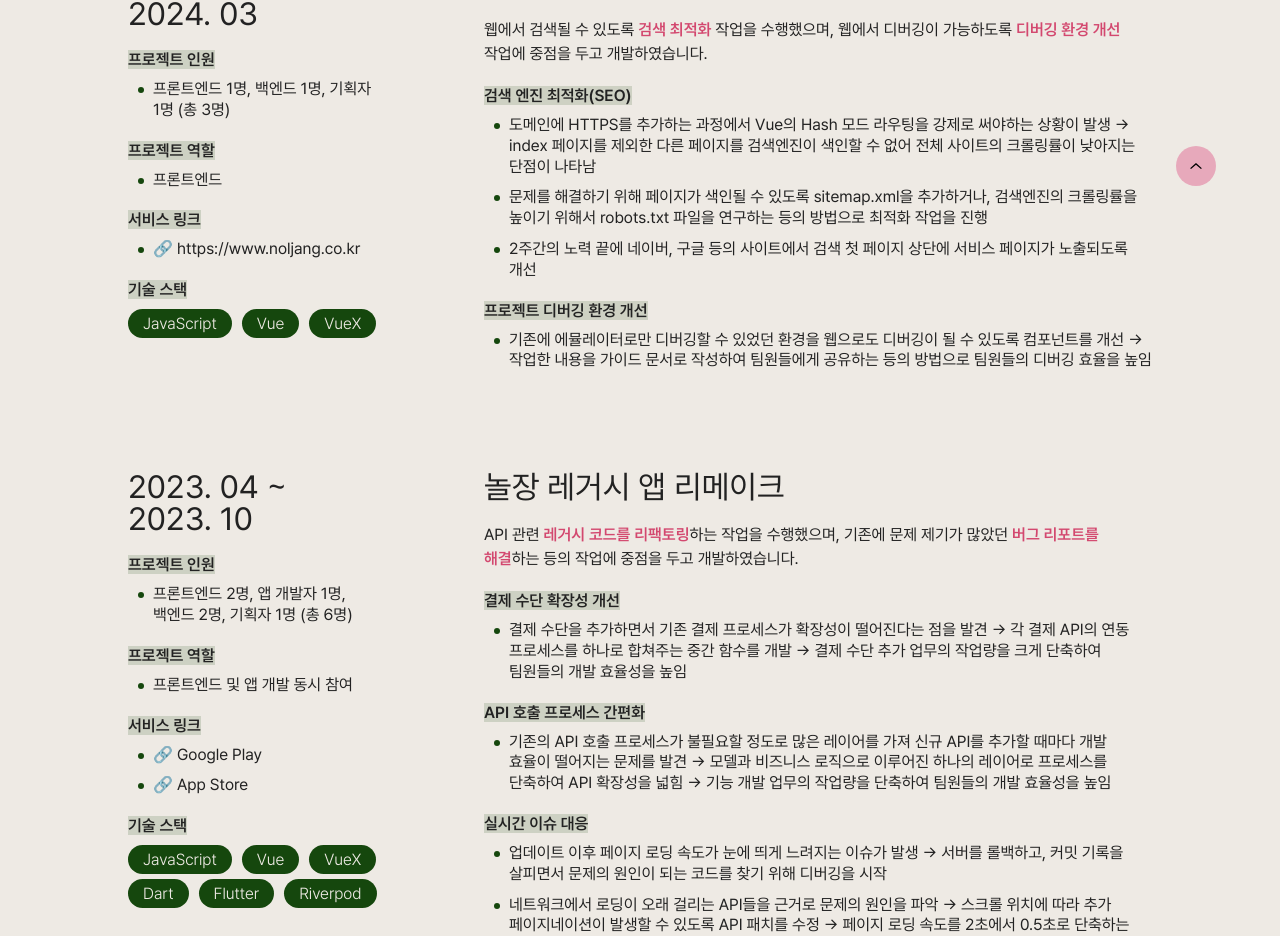
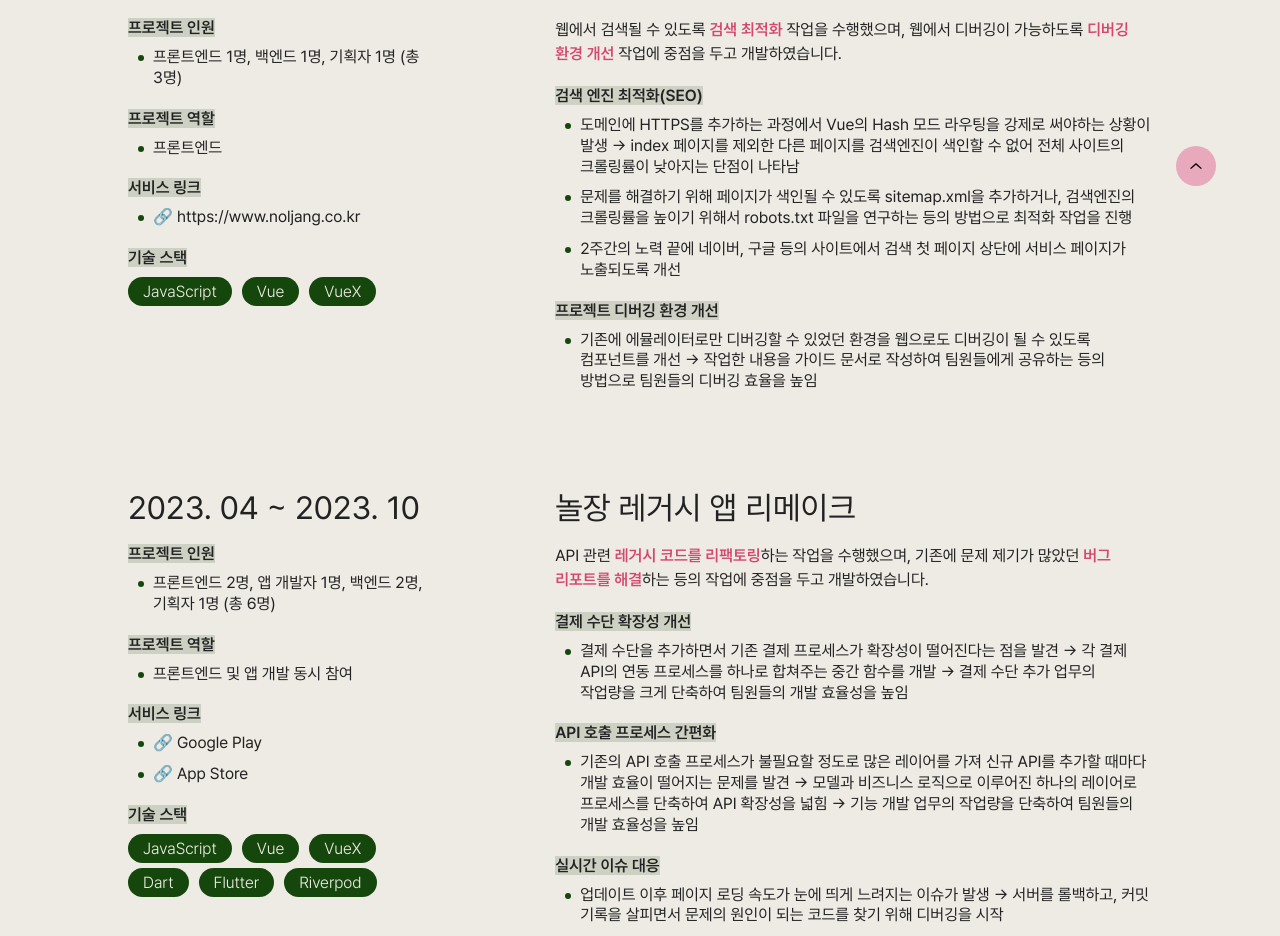
Before and after one commit to KimHyunLo/PERFAN, a React (Vite) app: page /projects in a window 1280 px wide. Shown: the part 574-1510 px from the top of the page. Built offline with nearby package versions, Linux system fonts and the light colour scheme.

Commit message:
update: Projects 페이지 리스트 리팩토링

```diff
--- a/src/components/Components.jsx
+++ b/src/components/Components.jsx
@@ -10,7 +10,7 @@ const Loader = React.lazy(() => import('./Loader'))
 const ScrollButton = React.lazy(() => import('./ScrollButton'))
 const Scrollbar = React.lazy(() => import('./Scrollbar'))
 const CareerItem = React.lazy(() => import('./CareerItem'))
-const HighlightList = React.lazy(() => import('./HighlightList'))
+const HighlightItem = React.lazy(() => import('./HighlightItem'))
 const KeywordList = React.lazy(() => import('./KeywordList'))
 
 export {
@@ -24,6 +24,6 @@ export {
   ScrollButton,
   Scrollbar,
   CareerItem,
-  HighlightList,
+  HighlightItem,
   KeywordList,
 }
--- a/src/components/HighlightList.jsx
+++ b/src/components/HighlightItem.jsx
@@ -6,7 +6,7 @@ const StyledMain = styled.div`
   font-weight: bold;
 `
 
-const StyledSubList = styled.ul`
+const StyledList = styled.ul`
   li {
     position: relative;
     word-break: keep-all;
@@ -28,15 +28,13 @@ const StyledSubList = styled.ul`
   }
 `
 
-function HighlightList({ main, children }) {
+function HighlightItem({ main, children }) {
   return (
-    <ul>
-      <li>
-        <StyledMain>{main}</StyledMain>
-        <StyledSubList>{children}</StyledSubList>
-      </li>
-    </ul>
+    <li>
+      <StyledMain>{main}</StyledMain>
+      <StyledList>{children}</StyledList>
+    </li>
   )
 }
 
-export default HighlightList
+export default HighlightItem
--- a/src/data/contants.js
+++ b/src/data/contants.js
@@ -1,48 +1,3 @@
-export const projects = [
-  {
-    title: 'Noljang Web',
-    period: '2023. 11 ~ 2024. 02',
-    member: '프론트엔드 1명, 백엔드 1명, 기획자 1명 (총 3명)',
-    role: '프론트엔드',
-    introduction: '"놀장" 어플 홍보 목적으로 웹뷰에서 웹버전으로 리뉴얼한 프로젝트입니다.',
-    links: ['https://www.noljang.co.kr/#/'],
-    languages: [{ name: 'Javascript', isMostUsed: false }],
-    libraries: [{ name: 'VueX', isMostUsed: false }],
-    frameworks: [{ name: 'Vue', isMostUsed: true }],
-    chargeList: ['검색 엔진 최적화(SEO)', '프로젝트 리팩토링', '컴포넌트 유지보수'],
-  },
-  {
-    title: 'Noljang App',
-    period: '2023. 04 ~ 2023. 10',
-    member: '프론트엔드 2명, 앱 개발자 1명, 백엔드 2명, 기획자 1명 (총 6명)',
-    role: '프론트엔드 및 앱 개발 동시 참여',
-    introduction: 'E-커머스 플랫폼 네이티브 앱을 플러터 앱으로 리메이크한 프로젝트입니다.',
-    links: [
-      'https://play.google.com/store/apps/details?id=kr.wiju.noljang',
-      'https://apps.apple.com/kr/app/%EB%86%80%EC%9E%A5/id1169889915',
-    ],
-    languages: [
-      { name: 'Javascript', isMostUsed: false },
-      { name: 'Dart', isMostUsed: false },
-    ],
-    libraries: [
-      { name: 'Riverpod', isMostUsed: false },
-      { name: 'VueX', isMostUsed: false },
-    ],
-    frameworks: [
-      { name: 'Vue', isMostUsed: true },
-      { name: 'Flutter', isMostUsed: true },
-    ],
-    chargeList: [
-      '서비스 안정화',
-      '신규 결제 수단 기능 추가',
-      'API 호출 프로세스 간편화',
-      '서비스 인지도 개선',
-      '프로젝트 리팩토링',
-    ],
-  },
-]
-
 export const careerList = [
   {
     title: '전통시장 대표 플랫폼 서비스 앱 운영 스타트업',
--- a/src/features/projects/ProjectList.jsx
+++ b/src/features/projects/ProjectList.jsx
@@ -1,5 +1,5 @@
 import styled from 'styled-components'
-import { HighlightList, KeywordList } from '../../components/Components'
+import { HighlightItem, KeywordList } from '../../components/Components'
 
 const StyledLayout = styled.div`
   width: 80%;
@@ -20,8 +20,8 @@ const StyledProjectList = styled.ul`
 const StyledProjectItem = styled.li`
   position: relative;
   display: grid;
-  grid-template-columns: 25% 1fr;
-  column-gap: 10rem;
+  grid-template-columns: 30% 1fr;
+  column-gap: 12rem;
 
   @media only screen and (max-width: 1024px) {
     grid-template-columns: none;
@@ -44,9 +44,9 @@ const StyledLeftSide = styled.aside`
 `
 
 const StyledRightSide = styled.section`
-  & > ul {
-    margin-top: 20px;
-  }
+  display: flex;
+  flex-direction: column;
+  gap: 2rem;
 `
 
 const StyledDate = styled.h4`
@@ -57,13 +57,9 @@ const StyledDate = styled.h4`
   }
 `
 
-const StyledParagraph = styled.p`
-  margin-top: 20px;
-
-  em {
-    color: var(--highlight);
-    font-weight: 600;
-  }
+const StyledEm = styled.em`
+  color: var(--highlight);
+  font-weight: 600;
 `
 
 function ProjectList() {
@@ -84,33 +80,33 @@ function NoljangWeb() {
         <StyledDate>
           2023. 11 ~ <div>2024. 03</div>
         </StyledDate>
-        <HighlightList main="프로젝트 인원">
+        <HighlightItem main="프로젝트 인원">
           <li>프론트엔드 1명, 백엔드 1명, 기획자 1명 (총 3명)</li>
-        </HighlightList>
-        <HighlightList main="프로젝트 역할">
+        </HighlightItem>
+        <HighlightItem main="프로젝트 역할">
           <li>프론트엔드</li>
-        </HighlightList>
-        <HighlightList main="서비스 링크">
+        </HighlightItem>
+        <HighlightItem main="서비스 링크">
           <li>
             <a href="https://www.noljang.co.kr" target="_blank">
               🔗 https://www.noljang.co.kr
             </a>
           </li>
-        </HighlightList>
+        </HighlightItem>
         <KeywordList main="기술 스택">
           <li>JavaScript</li>
           <li>Vue</li>
           <li>VueX</li>
         </KeywordList>
       </StyledLeftSide>
-
       <StyledRightSide>
         <h4>놀장 웹 버전 리뉴얼</h4>
-        <StyledParagraph>
-          웹에서 검색될 수 있도록 <em>검색 최적화</em> 작업을 수행했으며, 웹에서 디버깅이 가능하도록{' '}
-          <em>디버깅 환경 개선</em> 작업에 중점을 두고 개발하였습니다.
-        </StyledParagraph>
-        <HighlightList main="검색 엔진 최적화(SEO)">
+        <p>
+          웹에서 검색될 수 있도록 <StyledEm>검색 최적화</StyledEm> 작업을 수행했으며, 웹에서
+          디버깅이 가능하도록 <StyledEm>디버깅 환경 개선</StyledEm> 작업에 중점을 두고
+          개발하였습니다.
+        </p>
+        <HighlightItem main="검색 엔진 최적화(SEO)">
           <li>
             도메인에 HTTPS를 추가하는 과정에서 Vue의 Hash 모드 라우팅을 강제로 써야하는 상황이 발생
             → index 페이지를 제외한 다른 페이지를 검색엔진이 색인할 수 없어 전체 사이트의 크롤링률이
@@ -124,14 +120,14 @@ function NoljangWeb() {
             2주간의 노력 끝에 네이버, 구글 등의 사이트에서 검색 첫 페이지 상단에 서비스 페이지가
             노출되도록 개선
           </li>
-        </HighlightList>
-        <HighlightList main="프로젝트 디버깅 환경 개선">
+        </HighlightItem>
+        <HighlightItem main="프로젝트 디버깅 환경 개선">
           <li>
             기존에 에뮬레이터로만 디버깅할 수 있었던 환경을 웹으로도 디버깅이 될 수 있도록
             컴포넌트를 개선 → 작업한 내용을 가이드 문서로 작성하여 팀원들에게 공유하는 등의 방법으로
             팀원들의 디버깅 효율을 높임
           </li>
-        </HighlightList>
+        </HighlightItem>
       </StyledRightSide>
     </StyledProjectItem>
   )
@@ -144,13 +140,13 @@ function NoljangApp() {
         <StyledDate>
           2023. 04 ~ <div>2023. 10</div>
         </StyledDate>
-        <HighlightList main="프로젝트 인원">
+        <HighlightItem main="프로젝트 인원">
           <li>프론트엔드 2명, 앱 개발자 1명, 백엔드 2명, 기획자 1명 (총 6명)</li>
-        </HighlightList>
-        <HighlightList main="프로젝트 역할">
+        </HighlightItem>
+        <HighlightItem main="프로젝트 역할">
           <li>프론트엔드 및 앱 개발 동시 참여</li>
-        </HighlightList>
-        <HighlightList main="서비스 링크">
+        </HighlightItem>
+        <HighlightItem main="서비스 링크">
           <li>
             <a href="https://play.google.com/store/apps/details?id=kr.wiju.noljang" target="_blank">
               🔗 Google Play
@@ -161,7 +157,7 @@ function NoljangApp() {
               🔗 App Store
             </a>
           </li>
-        </HighlightList>
+        </HighlightItem>
         <KeywordList main="기술 스택">
           <li>JavaScript</li>
           <li>Vue</li>
@@ -174,26 +170,27 @@ function NoljangApp() {
 
       <StyledRightSide>
         <h4>놀장 레거시 앱 리메이크</h4>
-        <StyledParagraph>
-          API 관련 <em>레거시 코드를 리팩토링</em>하는 작업을 수행했으며, 기존에 문제 제기가 많았던{' '}
-          <em>버그 리포트를 해결</em>하는 등의 작업에 중점을 두고 개발하였습니다.
-        </StyledParagraph>
-        <HighlightList main="결제 수단 확장성 개선">
+        <p>
+          API 관련 <StyledEm>레거시 코드를 리팩토링</StyledEm>하는 작업을 수행했으며, 기존에 문제
+          제기가 많았던 <StyledEm>버그 리포트를 해결</StyledEm>하는 등의 작업에 중점을 두고
+          개발하였습니다.
+        </p>
+        <HighlightItem main="결제 수단 확장성 개선">
           <li>
             결제 수단을 추가하면서 기존 결제 프로세스가 확장성이 떨어진다는 점을 발견 → 각 결제
             API의 연동 프로세스를 하나로 합쳐주는 중간 함수를 개발 → 결제 수단 추가 업무의 작업량을
             크게 단축하여 팀원들의 개발 효율성을 높임
           </li>
-        </HighlightList>
-        <HighlightList main="API 호출 프로세스 간편화">
+        </HighlightItem>
+        <HighlightItem main="API 호출 프로세스 간편화">
           <li>
             기존의 API 호출 프로세스가 불필요할 정도로 많은 레이어를 가져 신규 API를 추가할 때마다
             개발 효율이 떨어지는 문제를 발견 → 모델과 비즈니스 로직으로 이루어진 하나의 레이어로
             프로세스를 단축하여 API 확장성을 넓힘 → 기능 개발 업무의 작업량을 단축하여 팀원들의 개발
             효율성을 높임
           </li>
-        </HighlightList>
-        <HighlightList main="실시간 이슈 대응">
+        </HighlightItem>
+        <HighlightItem main="실시간 이슈 대응">
           <li>
             업데이트 이후 페이지 로딩 속도가 눈에 띄게 느려지는 이슈가 발생 → 서버를 롤백하고, 커밋
             기록을 살피면서 문제의 원인이 되는 코드를 찾기 위해 디버깅을 시작
@@ -203,8 +200,8 @@ function NoljangApp() {
             추가 페이지네이션이 발생할 수 있도록 API 패치를 수정 → 페이지 로딩 속도를 2초에서
             0.5초로 단축하는 식으로 문제를 해결
           </li>
-        </HighlightList>
-        <HighlightList main="크로스 브라우징 관리">
+        </HighlightItem>
+        <HighlightItem main="크로스 브라우징 관리">
           <li>
             일부 디바이스마다 UI가 잘못 표시되는 문제를 발견 → 검색을 통해 디바이스가 사용하는 기본
             브라우저에 따라 UI가 다르게 표시될 수 있다는 정보를 습득
@@ -213,14 +210,14 @@ function NoljangApp() {
             크로스 웹 브라우저 테스트 툴을 사용하여 브라우저 별로 UI에 이상이 없는지 문제를
             파악하면서 컴포넌트 호환성을 개선
           </li>
-        </HighlightList>
-        <HighlightList main="서비스 인지도 개선">
+        </HighlightItem>
+        <HighlightItem main="서비스 인지도 개선">
           <li>
             상품 상세 페이지를 딥링크로 공유하는 기능을 만들어 사용자들간의 상품 접근성을 넓힘 → SNS
             포스트에 이벤트 상품의 링크를 사용하는 등의 마케팅에 활용 → 딥링크를 통해 구매한 신규
             소비자 비율을 10%까지 높임
           </li>
-        </HighlightList>
+        </HighlightItem>
       </StyledRightSide>
     </StyledProjectItem>
   )
```
